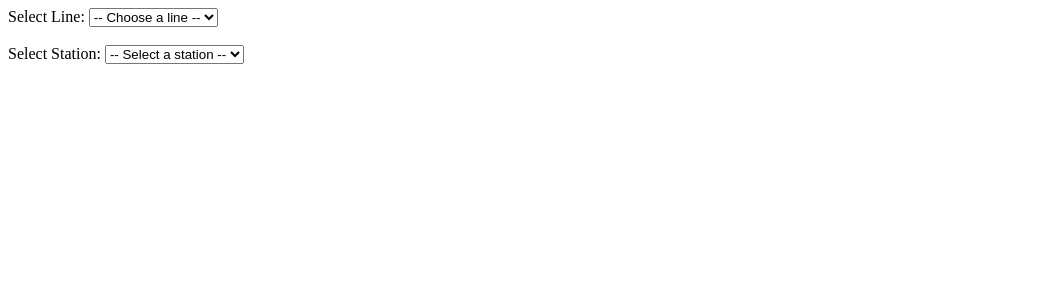
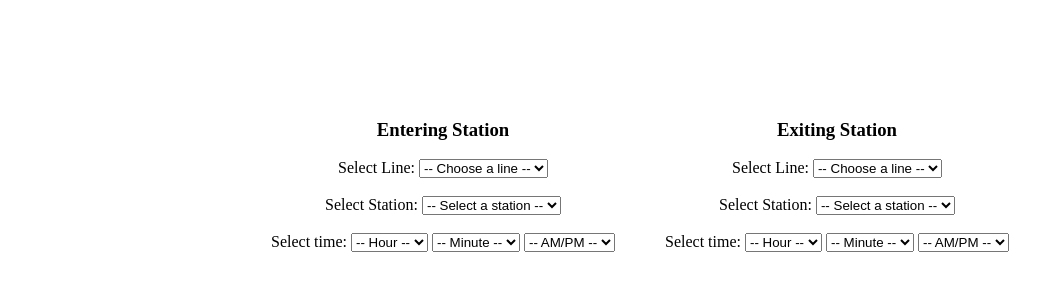
Before and after one commit to wczech23/ctasafe.github.io, a plain HTML site: page index.html in a window 1280 px wide. Shown: the whole page, without its empty margins (0-1063 px from the left). Drawn offline with nearby package versions, Linux system fonts and the light colour scheme.

Commit message:
updated index.html

```diff
--- a/index.html
+++ b/index.html
@@ -19,8 +19,12 @@
      </style>
 </head>
 <body>
-  <label for="lineDropdown">Select Line:</label>
-  <select id="lineDropdown">
+  <div id="form-container" style="display: flex; justify-content: center; gap: 50px;">
+  <!-- Entering Station -->
+  <div id="entering-form">
+    <h3>Entering Station</h3>
+    <label for="lineDropdown_ent">Select Line:</label>
+    <select id="lineDropdown_ent">
       <option value="">-- Choose a line --</option>
       <option value="red">Red</option>
       <option value="blue">Blue</option>
@@ -32,11 +36,76 @@
 
     <br><br>
 
-  <label for="stationDropdown">Select Station:</label>
-  <select id="stationDropdown">
+    <label for="stationDropdown_ent">Select Station:</label>
+    <select id="stationDropdown_ent">
       <option value="">-- Select a station --</option>
     </select>
 
+    <br><br>
+
+    <label for="hour_ent">Select time:</label>
+    <select id="hour_ent" name="hour_ent">
+      <option value="">-- Hour --</option>
+    </select>
+
+    <select id="minute_ent" name="minute_ent">
+      <option value="">-- Minute --</option>
+      <option value="00">00</option>
+      <option value="15">15</option>
+      <option value="30">30</option>
+      <option value="45">45</option>
+    </select>
+
+    <select id="ampm_ent" name="ampm_ent">
+      <option value="">-- AM/PM --</option>
+      <option value="AM">AM</option>
+      <option value="PM">PM</option>
+    </select>
+  </div>
+
+  <!-- Exiting Station -->
+  <div id="exiting-form">
+    <h3>Exiting Station</h3>
+    <label for="lineDropdown_ext">Select Line:</label>
+    <select id="lineDropdown_ext">
+      <option value="">-- Choose a line --</option>
+      <option value="red">Red</option>
+      <option value="blue">Blue</option>
+      <option value="green">Green</option>
+      <option value="orange">Orange</option>
+      <option value="brown">Brown</option>
+      <option value="pink">Pink</option>
+    </select>
+
+    <br><br>
+
+    <label for="stationDropdown_ext">Select Station:</label>
+    <select id="stationDropdown_ext">
+      <option value="">-- Select a station --</option>
+    </select>
+
+    <br><br>
+
+    <label for="hour_ext">Select time:</label>
+    <select id="hour_ext" name="hour_ext">
+      <option value="">-- Hour --</option>
+    </select>
+
+    <select id="minute_ext" name="minute_ext">
+      <option value="">-- Minute --</option>
+      <option value="00">00</option>
+      <option value="15">15</option>
+      <option value="30">30</option>
+      <option value="45">45</option>
+    </select>
+
+    <select id="ampm_ext" name="ampm_ext">
+      <option value="">-- AM/PM --</option>
+      <option value="AM">AM</option>
+      <option value="PM">PM</option>
+    </select>
+  </div>
+</div>
 
 <div id="map"></div>
 <script
@@ -48,17 +117,36 @@
       src="https://cdn.jsdelivr.net/npm/papaparse@5.4.1/papaparse.min.js">
 </script>
 <script>
-  // start of webpage script
+  // Hour Dropdown Elements
+  const enter_hour = document.getElementById("hour_ent");
+  for (let i = 1; i <= 12; i++) {
+        const option = document.createElement('option');
+        option.value = i;
+        option.textContent = i;
+        enter_hour.appendChild(option);
+  }
 
-  // load in data upon line selection
-  const lineDropdown = document.getElementById("lineDropdown");
-  const stationDropdown = document.getElementById("stationDropdown");
+  const exit_hour = document.getElementById("hour_ext");
+  for (let i = 1; i <= 12; i++) {
+        const option = document.createElement('option');
+        option.value = i;
+        option.textContent = i;
+        exit_hour.appendChild(option);
+  }
 
-  lineDropdown.addEventListener("change", function () {
+
+  // Line Dropdown Elements
+  const lineDropdown_enter = document.getElementById("lineDropdown_ent");
+  const stationDropdown_enter = document.getElementById("stationDropdown_ent");
+
+  const lineDropdown_exit = document.getElementById("lineDropdown_ext");
+  const stationDropdown_exit = document.getElementById("stationDropdown_ext");
+
+  // lineDropdown Event Listeners
+  lineDropdown_enter.addEventListener("change", function () {
     const line = this.value.toLowerCase();
-    console.log("here")
     if (!line) {
-      stationDropdown.innerHTML = '<option value="">-- Select a station --</option>';
+      stationDropdown_enter.innerHTML = '<option value="">-- Select a station --</option>';
       return;
     }
 
@@ -77,14 +165,51 @@
         }
 
         // Clear and repopulate station dropdown
-        stationDropdown.innerHTML = '<option value="">-- Select a station --</option>';
+        stationDropdown_enter.innerHTML = '<option value="">-- Select a station --</option>';
         lines.slice(1).forEach(row => {
           const cols = row.split(',');
           const stationName = cols[nameIndex];
           const option = document.createElement("option");
           option.value = stationName;
           option.textContent = stationName;
-          stationDropdown.appendChild(option);
+          stationDropdown_enter.appendChild(option);
+        });
+      })
+      .catch(error => {
+        console.error("Error loading CSV:", error);
+      });
+  });
+
+  lineDropdown_exit.addEventListener("change", function () {
+    const line = this.value.toLowerCase();
+    if (!line) {
+      stationDropdown_exit.innerHTML = '<option value="">-- Select a station --</option>';
+      return;
+    }
+
+    const csvFile = `stop_data/${line}_line_stops.csv`;
+
+    fetch(csvFile)
+      .then(response => response.text())
+      .then(data => {
+        const lines = data.trim().split('\n');
+        const headers = lines[0].split(',');
+
+        const nameIndex = headers.indexOf("STATION_NAME");
+        if (nameIndex === -1) {
+          console.error("STATION_NAME column not found");
+          return;
+        }
+
+        // Clear and repopulate station dropdown
+        stationDropdown_exit.innerHTML = '<option value="">-- Select a station --</option>';
+        lines.slice(1).forEach(row => {
+          const cols = row.split(',');
+          const stationName = cols[nameIndex];
+          const option = document.createElement("option");
+          option.value = stationName;
+          option.textContent = stationName;
+          stationDropdown_exit.appendChild(option);
         });
       })
       .catch(error => {
@@ -93,6 +218,8 @@
   });
 
 
+
+  // Map Display
   const map = L.map('map').setView([41.88, -87.63], 10);
   L.tileLayer('https://{s}.tile.openstreetmap.org/{z}/{x}/{y}.png').addTo(map);
 
```
Lines whose indentation alone changed are shown as unchanged.
